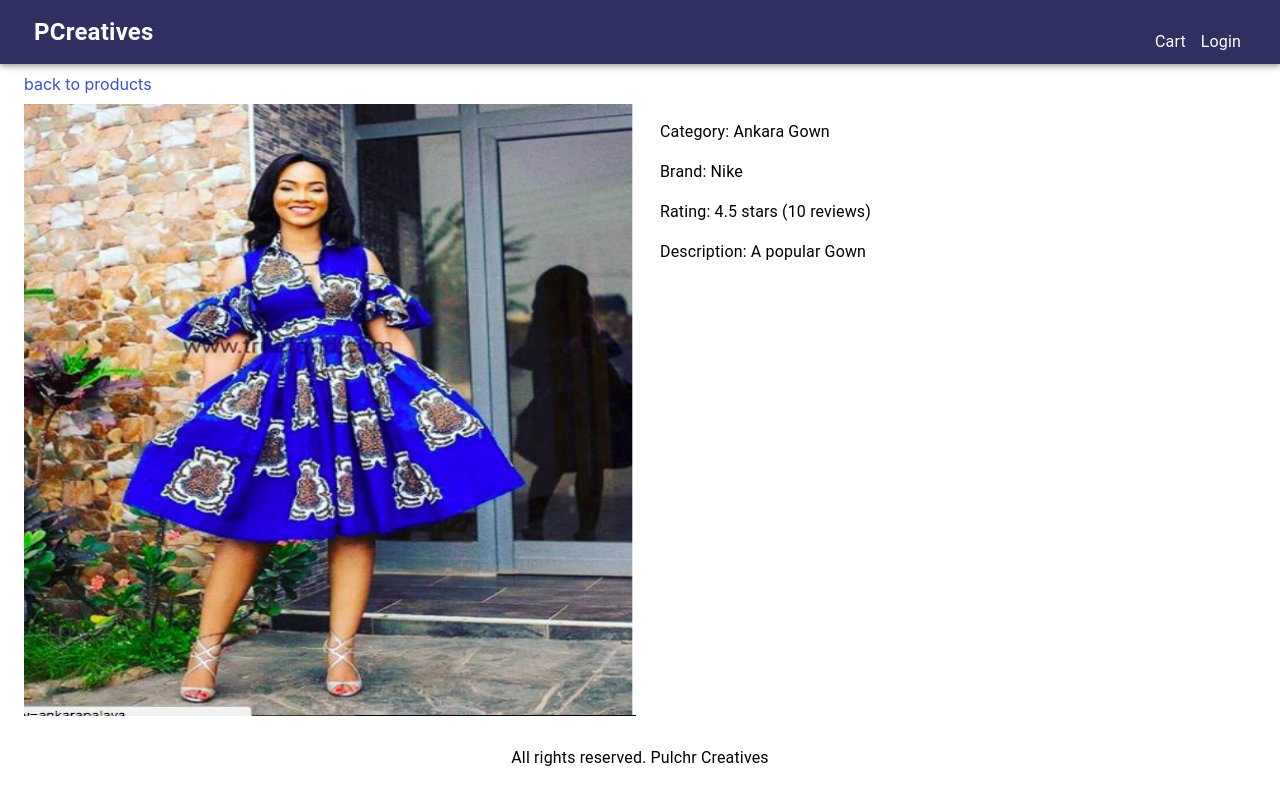
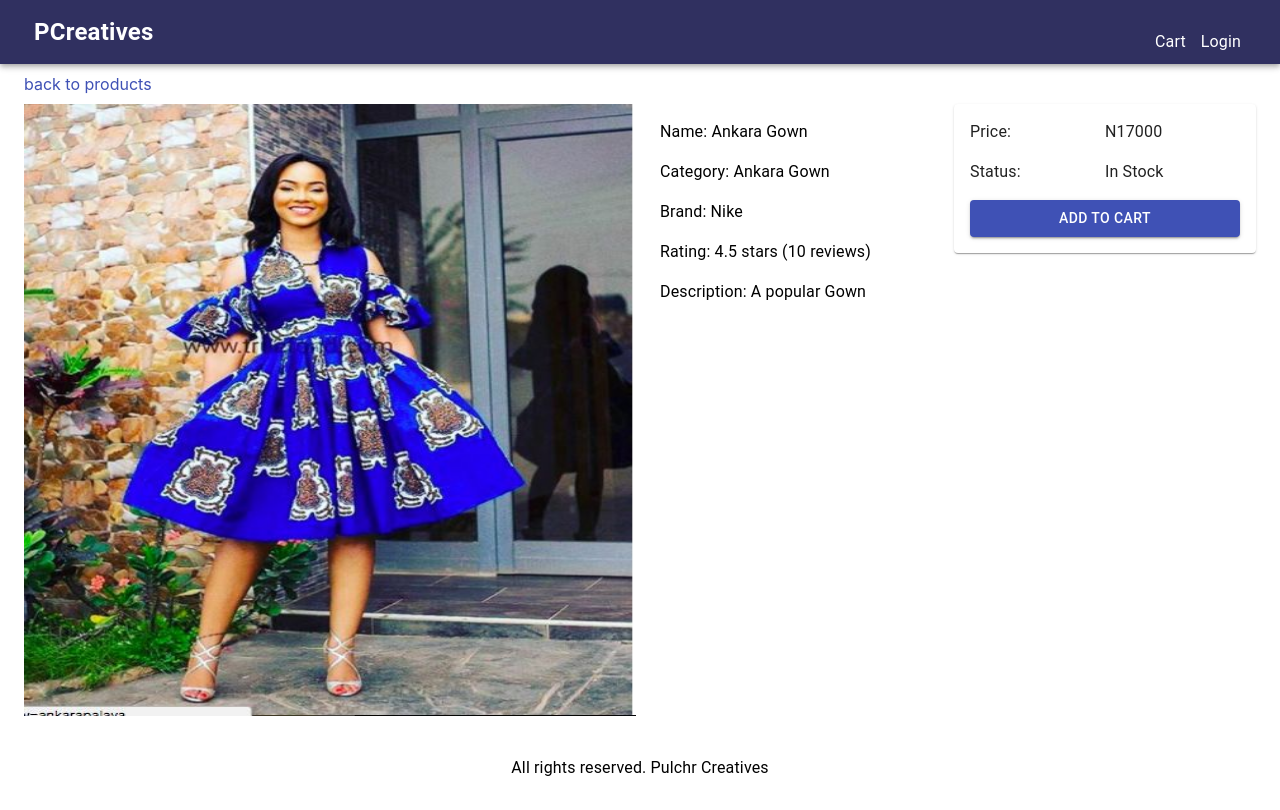
Before and after one commit to danielChuks/ecommerce-platform, a Next.js app: page /product/blue-ankara in a window 1280 px wide. Built offline with nearby package versions, Linux system fonts and the light colour scheme.

Commit message:
card container

```diff
--- a/pages/product/[slug].js
+++ b/pages/product/[slug].js
@@ -3,10 +3,9 @@ import React from 'react'
 import Layout from '../../components/Layout';
 import data from '../../utlis/data';
 import NextLink from 'next/link'
-import { Link, Grid, ListItem, List, Typography}  from '@material-ui/core';
+import { Link, Grid, ListItem, List, Typography, Card, Button}  from '@material-ui/core';
 import useStyles from '../../utlis/styles';
 import Image from 'next/image'
-
 
 
 
@@ -39,11 +38,43 @@ export default function ProductsScreen() {
                     </Grid>
                     <Grid item md={3} xs={12}>
                         <List>
+                            <ListItem> <Typography> Name: {product.name} </Typography></ListItem>
                             <ListItem> <Typography> Category: {product.category} </Typography></ListItem>
                             <ListItem> <Typography> Brand:  {product.brand} </Typography> </ListItem>
                             <ListItem> <Typography> Rating: {product.rating} stars ({product.numReviews} reviews)</Typography>  </ListItem>
                             <ListItem> <Typography>  Description:  {product.description }</Typography> </ListItem>
                         </List>
+                    </Grid>
+                    <Grid item md={3} xs={12}>
+                        <Card>
+                            <List>
+                                <ListItem>
+                                    <Grid container>
+                                        <Grid item xs={6}>
+                                            <Typography>Price:</Typography>
+                                        </Grid>
+                                        <Grid item xs={6}>
+                                            <Typography> N{product.price}</Typography>
+                                        </Grid>
+                                    </Grid>
+                                    </ListItem>
+                                    <ListItem>
+                                    <Grid container>
+                                        <Grid item xs={6}>
+                                            <Typography>Status:</Typography>
+                                        </Grid>
+                                        <Grid item xs={6}>
+                                            <Typography>{product.countInStock > 0 ? 'In Stock' : 'Unavailable'}</Typography>
+                                        </Grid>
+                                    </Grid>
+                                </ListItem>
+                                <ListItem>
+                                    <Button fullWidth variant='contained' color="primary">
+                                        Add to Cart
+                                    </Button>
+                                </ListItem>
+                            </List>
+                        </Card>
                     </Grid>
                 </Grid>
             </Layout>
--- a/utlis/styles.js
+++ b/utlis/styles.js
@@ -18,6 +18,7 @@ const useStyles = makeStyles({
     footer:{
         textAlign : 'center',
         padding : 30,
+        marginTop: 10
     },
 
     brand:{
```
